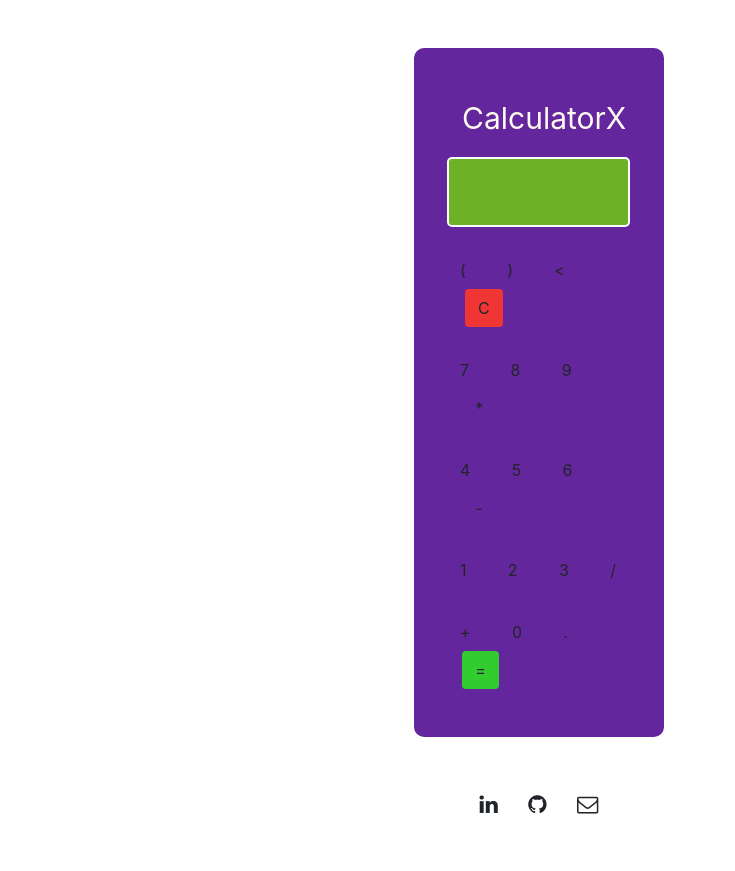
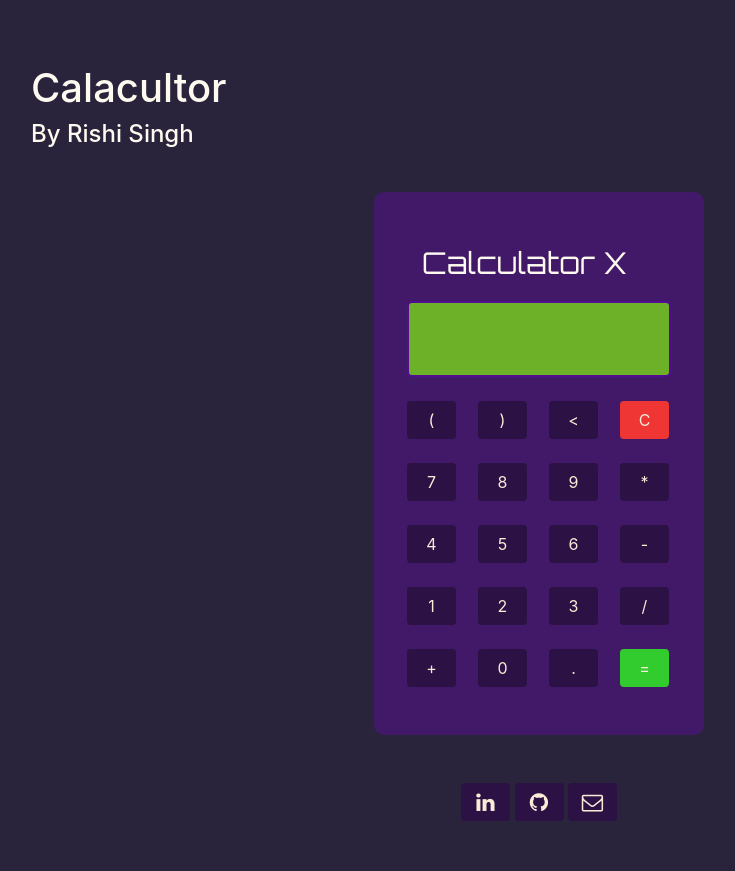
Before and after one commit to rishi-singh26/Calculator, a website: page index.html in a window 1280 px wide. Shown: the whole page, without its empty margins (101-836 px from the left). Drawn offline with nearby package versions, Linux system fonts and the light colour scheme; a web font is replaced by a local one.

Commit message:
Appearance Finalized

```diff
--- a/index.html
+++ b/index.html
@@ -9,6 +9,12 @@
       content="width=device-width, initial-scale=1, shrink-to-fit=no"
     />
     <meta http-equiv="x-ua-compatible" content="ie=edge" />
+    <!-- google fonts -->
+
+    <link
+      href="https://fonts.googleapis.com/css?family=Orbitron&display=swap"
+      rel="stylesheet"
+    />
 
     <!-- Bootstrap CSS -->
     <link
@@ -27,12 +33,18 @@
   </head>
 
   <body>
+    <header>
+      <div class="jumbotron">
+        <h1>Calacultor</h1>
+        <h4>
+          By Rishi Singh
+        </h4>
+      </div>
+    </header>
     <div class="container">
-        <br><br>
-
       <div class="row">
         <div class="col-11 p-5 ml-auto mr-auto blocks">
-          <p class="head">CalculatorX</p>
+          <p class="head">Calculator X</p>
 
           <div class="row" id="displayBox">
             <p id="screen"></p>
@@ -43,166 +55,90 @@
               placeholder="Enter Decimal Data"
             />                     -->
           </div>
-          <br>
+          <br />
           <div class="row">
-                <button
-                  type="submit"
-                  class="btn"
-                  onclick=" input('(')"
-                >
+            <button type="submit" class="btn" onclick=" input('(')">
               (
             </button>
 
-                <button
-                  type="submit"
-                  class="offset-1 btn "
-                  onclick="input(')')"
-                >
+            <button type="submit" class="offset-1 btn" onclick="input(')')">
               )
             </button>
 
-                <button
-                  type="submit"
-                  class="offset-1 btn "
-                  onclick=" backSpace()"
-                >
+            <button type="submit" class="offset-1 btn" onclick=" backSpace()">
               <
             </button>
-                <button
-                  type="submit"
-                  class="btn offset-1 clear"
-                  onclick="del()"
-                >
+            <button type="submit" class="btn offset-1 clear" onclick="del()">
               C
             </button>
           </div>
-              <br>
+          <br />
           <div class="row">
-          <button
-            type="submit"
-            class="btn"
-            onclick="input('7')"
-          >
+            <button type="submit" class="btn" onclick="input('7')">
               7
             </button>
 
-          <button
-            type="submit"
-            class="offset-1 btn "
-            onclick=" input('8')"
-          >
+            <button type="submit" class="offset-1 btn" onclick=" input('8')">
               8
             </button>
 
-          <button
-            type="submit"
-            class="offset-1 btn "
-            onclick=" input('9')"
-          >
+            <button type="submit" class="offset-1 btn" onclick=" input('9')">
               9
             </button>
-          <button
-            type="submit"
-            class="offset-1 btn "
-            onclick=" input('*')"
-          >
+            <button type="submit" class="offset-1 btn" onclick=" input('*')">
               *
             </button>
           </div>
-        <br>
+          <br />
           <div class="row">
-          <button
-            type="submit"
-            class="btn "
-            onclick=" input('4')"
-          >
+            <button type="submit" class="btn" onclick=" input('4')">
               4
             </button>
 
-          <button
-            type="submit"
-            class="offset-1 btn "
-            onclick=" input('5')"
-          >
+            <button type="submit" class="offset-1 btn" onclick=" input('5')">
               5
             </button>
 
-          <button
-            type="submit"
-            class="offset-1 btn "
-            onclick=" input('6')"
-          >
+            <button type="submit" class="offset-1 btn" onclick=" input('6')">
               6
             </button>
-          <button
-            type="submit"
-            class="offset-1 btn "
-            onclick=" input('-')"
-          >
+            <button type="submit" class="offset-1 btn" onclick=" input('-')">
               -
             </button>
           </div>
-        <br>
+          <br />
           <div class="row">
-          <button
-            type="submit"
-            class="btn "
-            onclick=" input('1')"
-          >
+            <button type="submit" class=" btn" onclick=" input('1')">
               1
             </button>
 
-          <button
-            type="submit"
-            class="offset-1 btn "
-            onclick=" input('2')"
-          >
+            <button type="submit" class="offset-1  btn" onclick=" input('2')">
               2
             </button>
 
-          <button
-            type="submit"
-            class="offset-1 btn "
-            onclick=" input('3')"
-          >
+            <button type="submit" class="offset-1  btn" onclick=" input('3')">
               3
             </button>
-          <button
-            type="submit"
-            class="offset-1 btn "
-            onclick=" input('/')"
-          >
+            <button type="submit" class="offset-1  btn" onclick=" input('/')">
               /
             </button>
           </div>
-        <br>
+          <br />
           <div class="row">
-          <button
-            type="submit"
-            class="btn "
-            onclick=" input('+')"
-          >
+            <button type="submit" class=" btn" onclick=" input('+')">
               +
             </button>
 
-          <button
-            type="submit"
-            class="offset-1 btn "
-            onclick=" input('0')"
-          >
+            <button type="submit" class="offset-1  btn" onclick=" input('0')">
               0
             </button>
 
-          <button
-            type="submit"
-            class="offset-1 btn "
-            onclick=" input('.')"
-          >
+            <button type="submit" class="offset-1  btn" onclick=" input('.')">
               .
             </button>
             <button
               type="submit"
-            class="offset-1 btn enter"
+              class="offset-1 btn enter m"
               onclick=" result()"
             >
               =
@@ -210,8 +146,9 @@
           </div>
         </div>
       </div>
+    </div>
     <footer class="footer">
-      <div class="container">
+      <div class="container foot">
         <div class="row">
           <div class="col-11 col-md-7 col-lg-9 p-5 ml-auto mr-auto">
             <div class="text-center">
--- a/script.js
+++ b/script.js
@@ -1,5 +1,6 @@
 var data;
 var res;
+var history = [];
 
 function input(inputData) {
   if (data == undefined) {
@@ -16,19 +17,25 @@ function del() {
 }
 
 function result() {
-  //   var intData = parseInt(data);
+  if (history.length == 0) {
+    history = [data];
+  } else {
+    history.push("data");
+  }
   res = eval(data);
-  console.log(res);
+  //   console.log(res);
   data = res;
   document.getElementById("screen").textContent = res;
+  console.log(history);
 }
 
 function backSpace() {
-  console.log(data);
+  //   console.log(data, "data before poping");
   var sData = data.toString();
   var dataArray = sData.split("");
-  console.log(dataArray);
+  //   console.log(dataArray, "data array");
   dataArray.pop();
   data = dataArray.join("");
+  //   console.log(data, "data after popping");
   document.getElementById("screen").textContent = data;
 }
--- a/styles.css
+++ b/styles.css
@@ -1,23 +1,39 @@
+body {
+  background-color: rgb(41, 35, 59);
+}
+
+.jumbotron {
+  background-color: rgb(41, 35, 59);
+  color: floralwhite;
+  max-height: 160px;
+}
+
 .blocks {
-  background-color: rgb(99, 38, 156);
-  max-width: 250px;
+  background-color: rgb(66, 25, 104);
+  max-width: 330px;
   border-radius: 10px;
   color: floralwhite;
 }
+/* class m is added to every button inside the calculator to give thhem their width */
+.btn {
+  background-color: rgb(43, 17, 68);
+  color: antiquewhite;
+  min-width: 49px;
+}
 
-button {
-  background-color: rgb(65, 25, 102);
-  border-radius: 50px;
-  color: antiquewhite;
+h1,
+h4 {
+  margin-left: 100px;
 }
 
 .head {
   font-size: 30px;
+  font-family: "Orbitron", sans-serif;
 }
 
 .clear {
   background-color: rgb(240, 53, 53);
-  margin-left: 18px;
+  /* margin-left: 18px; */
 }
 
 .enter {
@@ -27,13 +43,15 @@ button {
 #displayBox {
   background-color: rgb(108, 177, 39);
   border-radius: 5px;
-  max-width: 183px;
-  min-height: 70px;
-  border: solid 2px rgb(252, 252, 252);
+  max-width: 322px;
+  min-height: 76px;
+  border: solid 2px rgb(82, 13, 146);
 }
 
 #screen {
   color: black;
-  font-size: 30px;
+  font-size: 20px;
   font-weight: bold;
+  font-family: "Orbitron", sans-serif;
+  margin: 20px 10px;
 }
```
Lines whose indentation alone changed are shown as unchanged.
